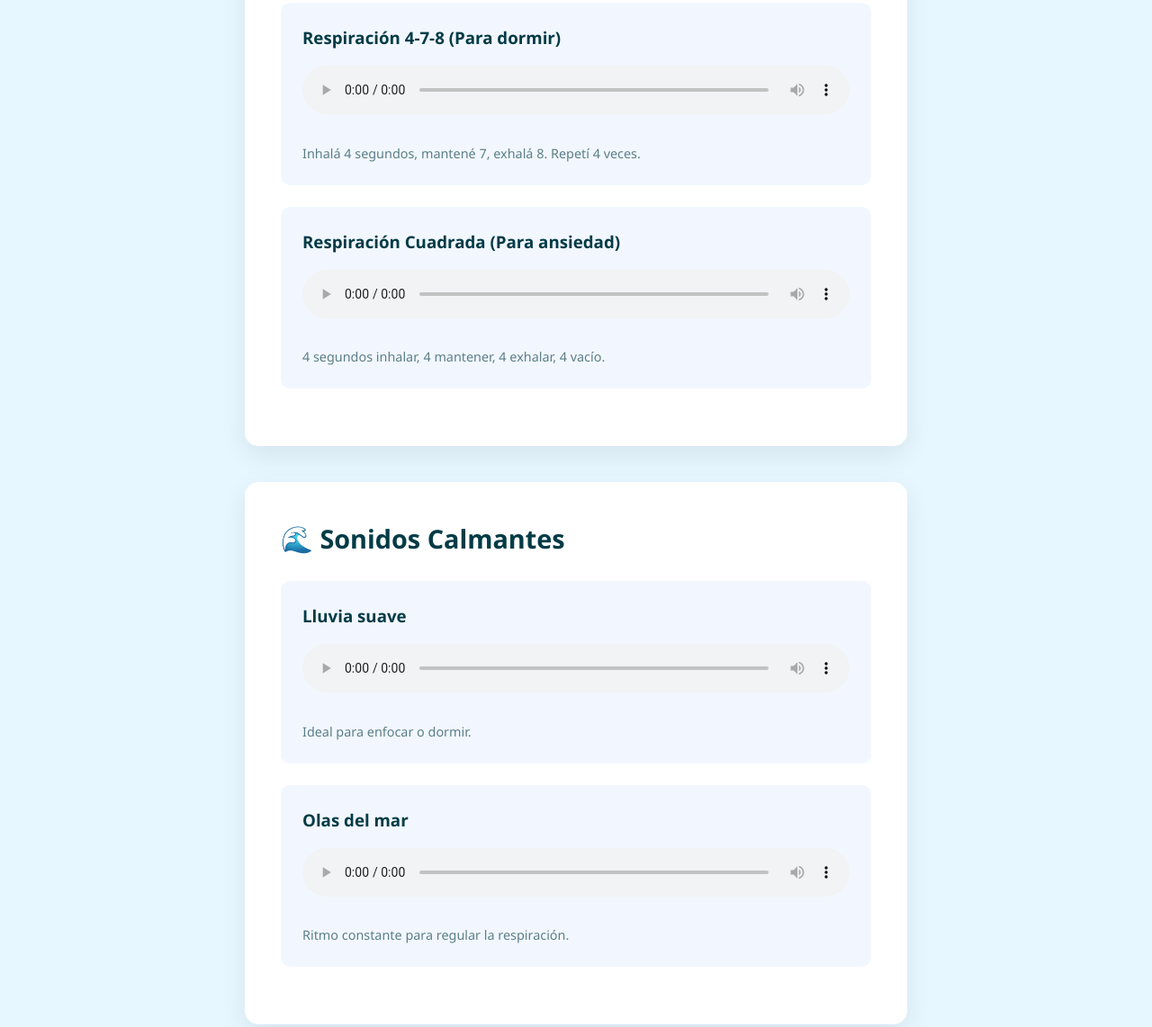
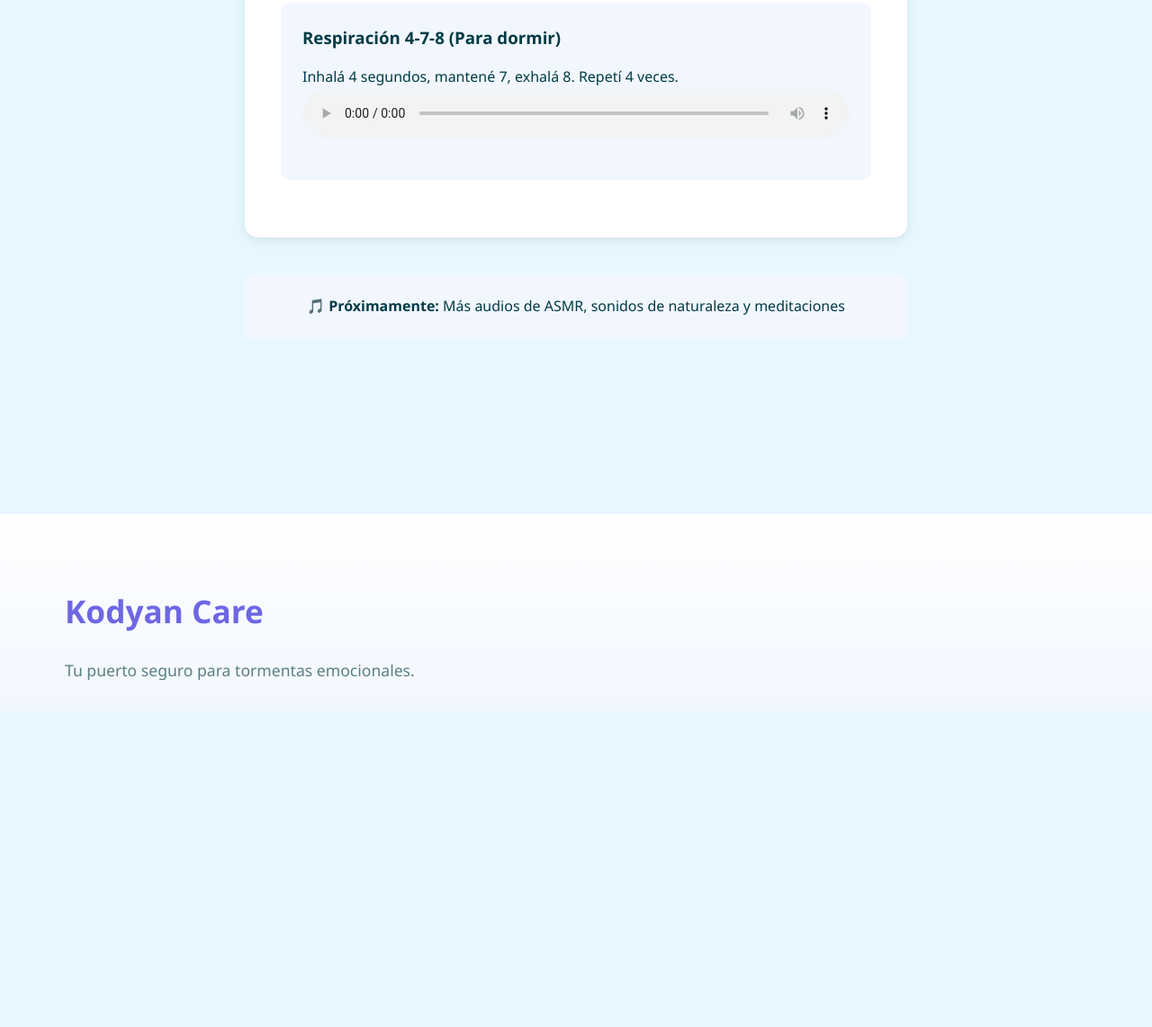
Before and after one commit to Viktoriya-koy/kodyan-care, a plain HTML site: page herramientas/audio.html in a window 1280 px wide. Shown: the part 363-1505 px from the top of the page at 90% size. After the commit the page ends 1154 px from the top, so only its background shows below. Drawn offline with Linux system fonts and the light colour scheme; files that its build step writes are made by us from their sources.

Commit message:
Update audio.html

```diff
--- a/herramientas/audio.html
+++ b/herramientas/audio.html
@@ -3,8 +3,8 @@
 <head>
     <meta charset="UTF-8">
     <meta name="viewport" content="width=device-width, initial-scale=1.0">
-    <title>Espacio Seguro | Kodyan Care</title>
-    <link rel="stylesheet" href="../style.css">
+    <title>Espacio Seguro - Audios | Kodyan Care</title>
+    <link rel="stylesheet" href="../css/style.css">
     <style>
         .audio-container {
             max-width: 800px;
@@ -17,16 +17,13 @@
             margin-bottom: 2.5rem;
             padding: 2.5rem;
             border-radius: 15px;
-            box-shadow: 0 10px 30px rgba(0, 0, 0, 0.08);
+            box-shadow: var(--shadow-sm);
         }
 
         .categoria h2 {
             color: var(--color-text);
             margin-bottom: 1.5rem;
             font-size: 1.8rem;
-            display: flex;
-            align-items: center;
-            gap: 10px;
         }
 
         .audio-item {
@@ -46,19 +43,12 @@
             margin-bottom: 1rem;
         }
 
-        .descripcion {
-            color: var(--color-text-light);
-            font-size: 0.9rem;
-            margin-top: 0.5rem;
-        }
-
         .nota {
-            background: #f0f9ff;
-            padding: 1rem;
-            border-radius: 8px;
+            background: var(--color-secondary);
+            padding: 1.5rem;
+            border-radius: 10px;
             margin-top: 2rem;
             text-align: center;
-            border-left: 4px solid var(--color-primary);
         }
     </style>
 </head>
@@ -80,87 +70,38 @@
     <section class="herramienta-detalle">
         <div class="container">
             <h1>🎧 Espacio Seguro</h1>
-            <p class="subtitulo">Selección curada de sonidos para sobrecarga sensorial, ansiedad o insomnio</p>
+            <p class="subtitulo">Selección de sonidos para calmar la mente y regular emociones</p>
 
             <div class="audio-container">
-                <!-- RESPIRACIONES GUIADAS -->
                 <div class="categoria">
                     <h2>🌬️ Respiraciones Guiadas</h2>
 
                     <div class="audio-item">
                         <h3>Respiración 4-7-8 (Para dormir)</h3>
+                        <p>Inhalá 4 segundos, mantené 7, exhalá 8. Repetí 4 veces.</p>
                         <audio controls>
                             <source src="../resources/audios/respiracion-478.mp3" type="audio/mpeg">
-                            Tu navegador no soporta el elemento de audio.
+                            Tu navegador no soporta audio.
                         </audio>
-                        <p class="descripcion">Inhalá 4 segundos, mantené 7, exhalá 8. Repetí 4 veces.</p>
-                    </div>
-
-                    <div class="audio-item">
-                        <h3>Respiración Cuadrada (Para ansiedad)</h3>
-                        <audio controls>
-                            <source src="../resources/audios/respiracion-cuadrada.mp3" type="audio/mpeg">
-                            Tu navegador no soporta el elemento de audio.
-                        </audio>
-                        <p class="descripcion">4 segundos inhalar, 4 mantener, 4 exhalar, 4 vacío.</p>
-                    </div>
-                </div>
-
-                <!-- SONIDOS CALMANTES -->
-                <div class="categoria">
-                    <h2>🌊 Sonidos Calmantes</h2>
-
-                    <div class="audio-item">
-                        <h3>Lluvia suave</h3>
-                        <audio controls>
-                            <source src="../resources/audios/lluvia.mp3" type="audio/mpeg">
-                            Tu navegador no soporta el elemento de audio.
-                        </audio>
-                        <p class="descripcion">Ideal para enfocar o dormir.</p>
-                    </div>
-
-                    <div class="audio-item">
-                        <h3>Olas del mar</h3>
-                        <audio controls>
-                            <source src="../resources/audios/olas.mp3" type="audio/mpeg">
-                            Tu navegador no soporta el elemento de audio.
-                        </audio>
-                        <p class="descripcion">Ritmo constante para regular la respiración.</p>
-                    </div>
-                </div>
-
-                <!-- ASMR -->
-                <div class="categoria">
-                    <h2>✨ ASMR Suave</h2>
-
-                    <div class="audio-item">
-                        <h3>Susurros calmantes</h3>
-                        <audio controls>
-                            <source src="../resources/audios/asmr-susurros.mp3" type="audio/mpeg">
-                            Tu navegador no soporta el elemento de audio.
-                        </audio>
-                        <p class="descripcion">Voz suave para reducir la ansiedad.</p>
-                    </div>
-
-                    <div class="audio-item">
-                        <h3>Sonidos de naturaleza</h3>
-                        <audio controls>
-                            <source src="../resources/audios/naturaleza.mp3" type="audio/mpeg">
-                            Tu navegador no soporta el elemento de audio.
-                        </audio>
-                        <p class="descripcion">Pájaros y viento para reconectar.</p>
                     </div>
                 </div>
 
                 <div class="nota">
-                    <p>🎵 <strong>Tip:</strong> Usá auriculares para una experiencia inmersiva. Cerra los ojos y dejate llevar.</p>
+                    <p>🎵 <strong>Próximamente:</strong> Más audios de ASMR, sonidos de naturaleza y meditaciones</p>
                 </div>
             </div>
         </div>
     </section>
 
     <footer>
-        <!-- Mismo footer que index.html -->
+        <div class="container">
+            <div class="footer-content">
+                <div class="footer-about">
+                    <a href="../index.html" class="footer-logo">Kodyan Care</a>
+                    <p>Tu puerto seguro para tormentas emocionales.</p>
+                </div>
+            </div>
+        </div>
     </footer>
 </body>
 </html>
```
